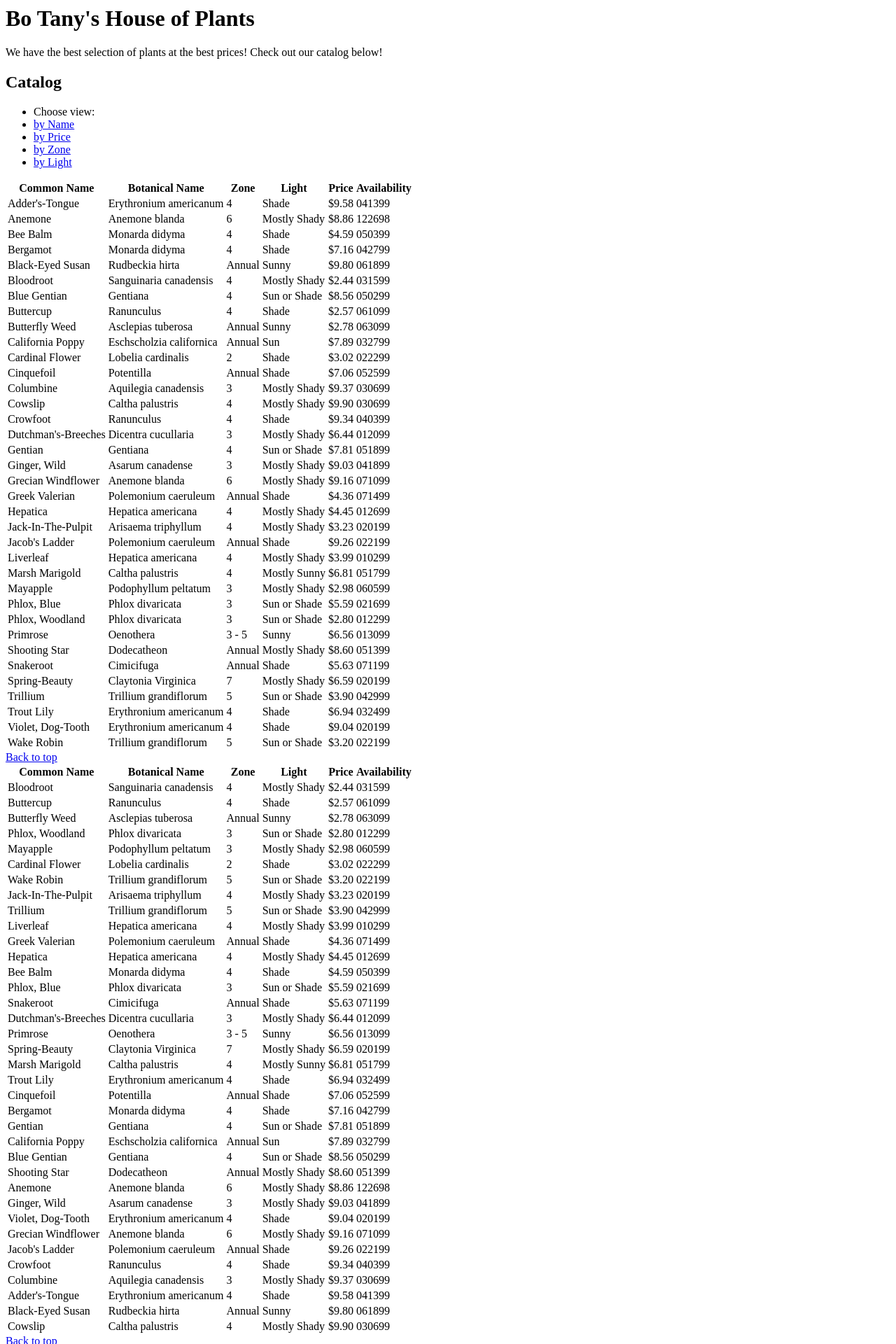
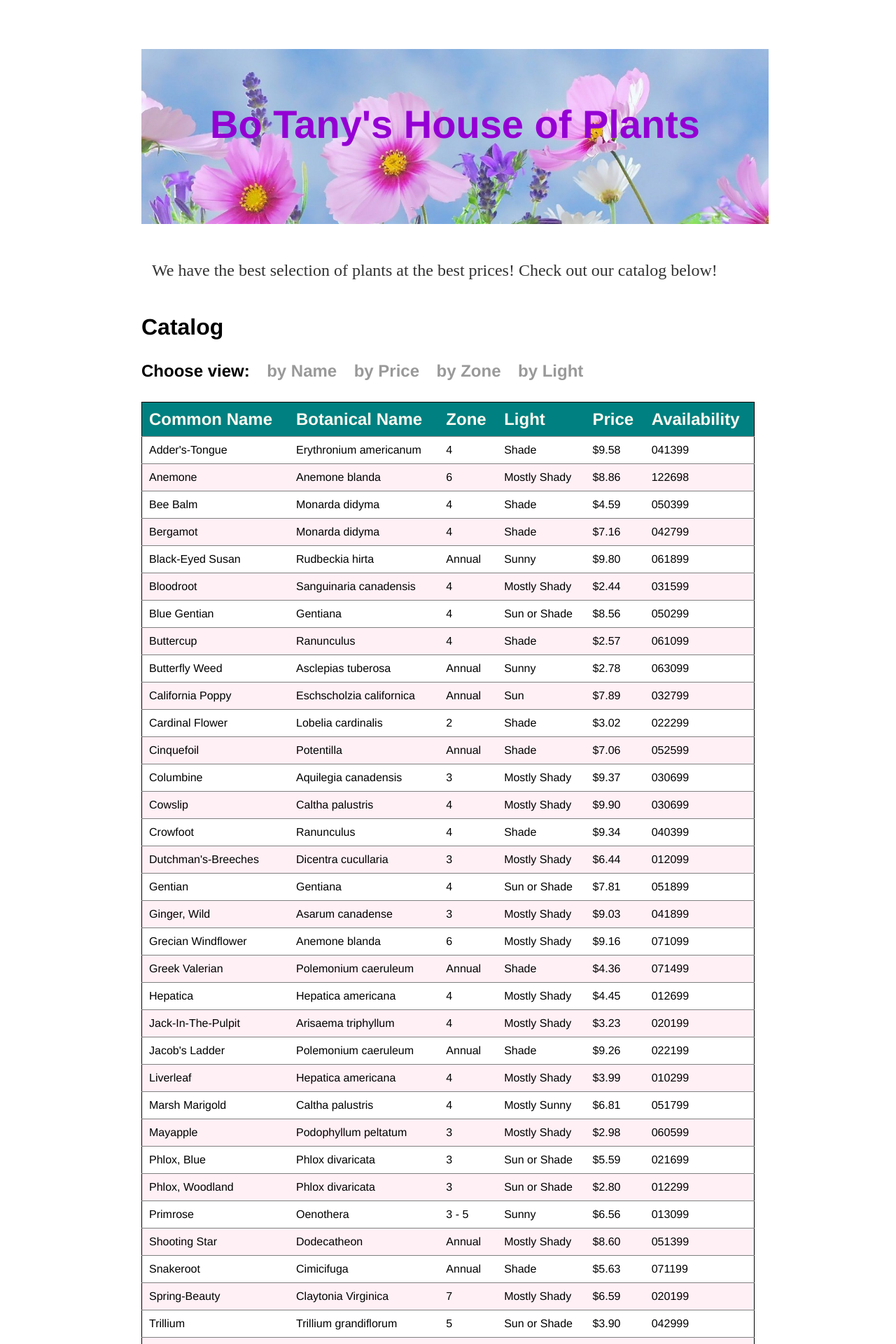
Before and after one commit to ayarnell/ayarnell.github.io, a Jekyll site: the page Z656/XSLT Transform1/plant_catalog.html, which Jekyll copies as it is, in a window 1280 px wide. Shown: the top 1920 px of the page at 70% size. Built offline with Jekyll 4.4.1, drawn with Linux system fonts in a browser that asks for light colours.

Commit message:
Update plant_catalog.html

```diff
--- a/Z656/XSLT Transform1/plant_catalog.html
+++ b/Z656/XSLT Transform1/plant_catalog.html
@@ -2,7 +2,7 @@
    <head>
       <meta http-equiv="Content-Type" content="text/html; charset=UTF-8">
       <title>Plant Catalog</title>
-      <link rel="stylesheet" type="text/css" href="css/main.css">
+      <link rel="stylesheet" type="text/css" href="https://ayarnell.github.io/css/main.css">
    </head>
 <body>
    <div id="banner_image">
```
